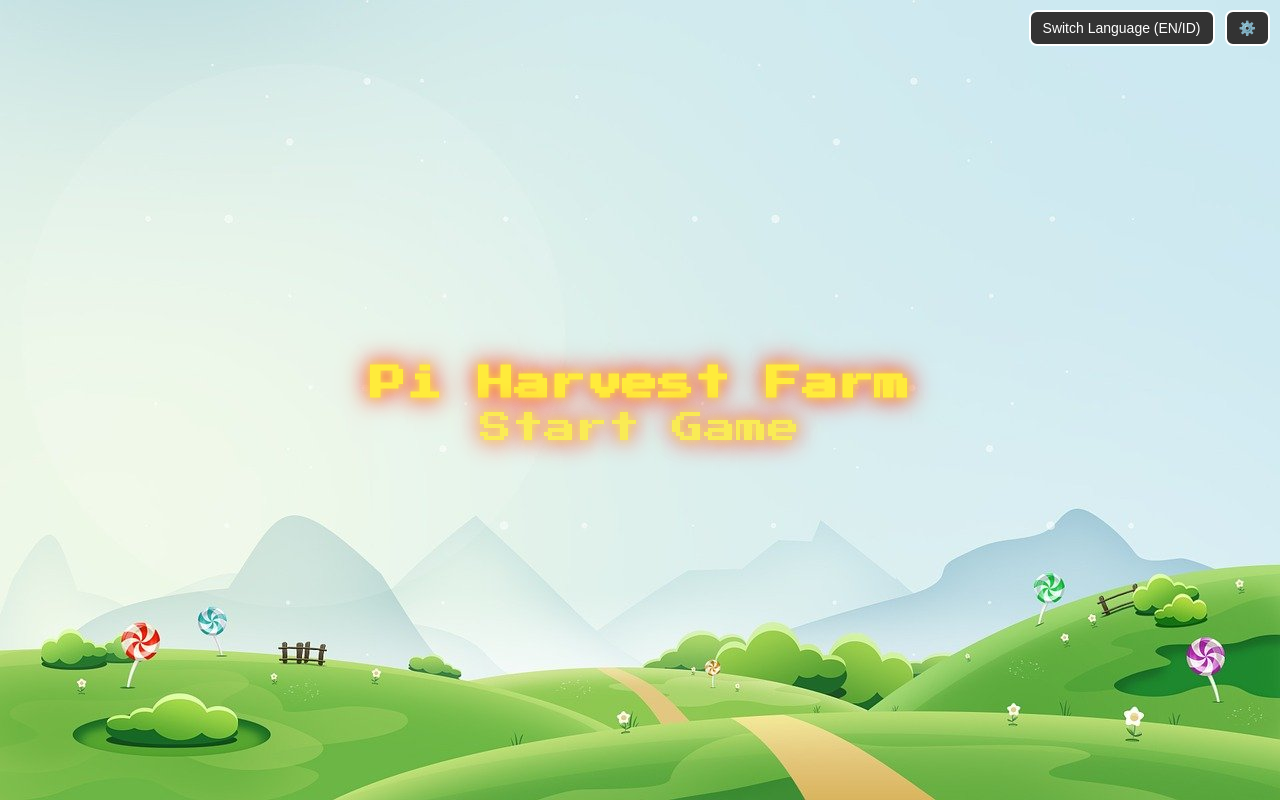
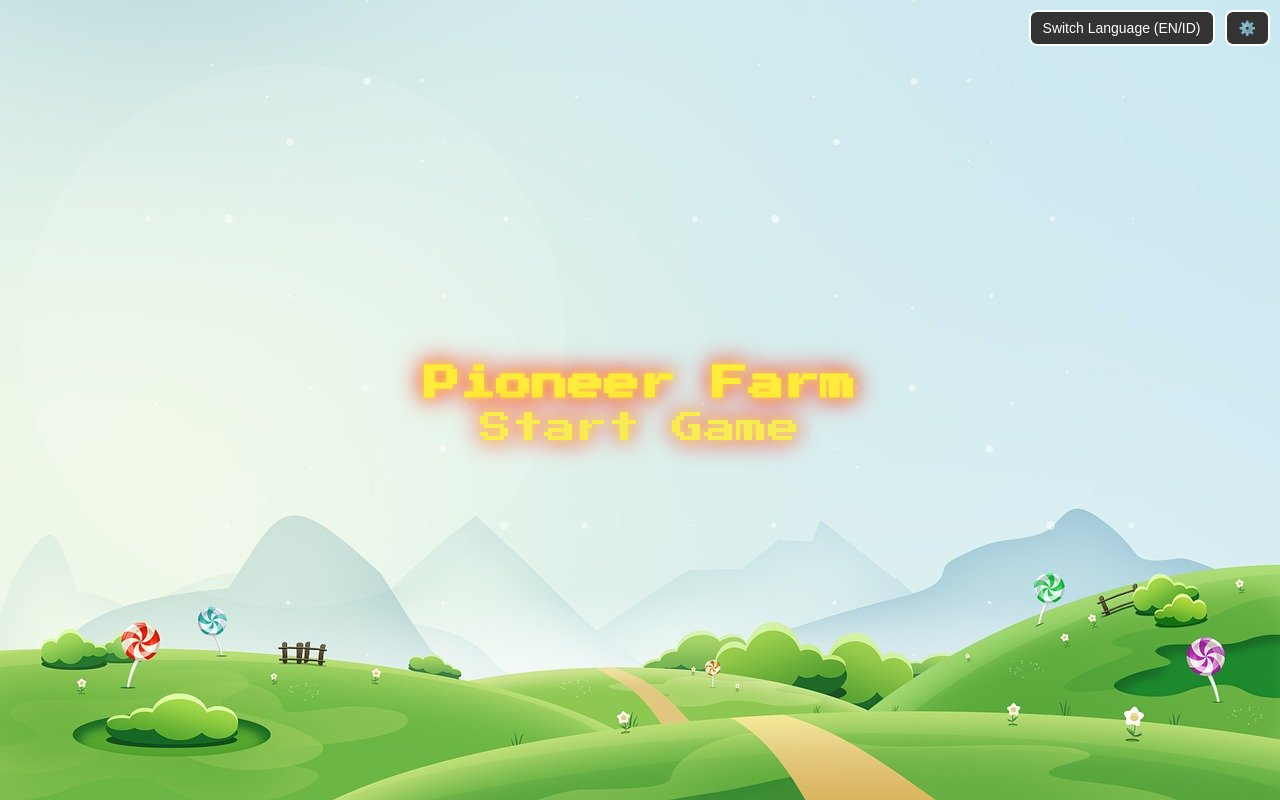
Before and after one commit to mamanggim/harvest-pi, a plain HTML site: page index.html in a window 1280 px wide. Drawn offline with Linux system fonts and the light colour scheme; no server answers.

Commit message:
Update index.html

```diff
--- a/index.html
+++ b/index.html
@@ -3,18 +3,18 @@
 <head>
   <meta charset="UTF-8">
   <meta name="viewport" content="width=device-width, initial-scale=1.0">
-  <title id="title">Pi Harvest Farm</title>
+  <title id="title">Pioneer Farm</title>
   <link href="https://fonts.googleapis.com/css2?family=Press+Start+2P&display=swap" rel="stylesheet">
   <link rel="stylesheet" href="farm/style.css?v=40">
 </head>
 <body>
   <div id="loading-screen">
-    <h1>Pi Harvest Farm</h1>
+    <h1>Pioneer Farm</h1>
     <div class="loading-animation">Loading...</div>
   </div>
 
   <div id="start-screen" style="display: none;">
-    <h1 id="title">Pi Harvest Farm</h1>
+    <h1 id="title">Pioneer Farm</h1>
     <div id="start-text" class="start-text">Start Game</div>
     <div class="corner-buttons">
       <button id="lang-toggle">Switch Language (EN/ID)</button>
@@ -38,7 +38,7 @@
       <button id="game-settings-btn">⚙️</button>
       <button id="exit-game-btn">Exit</button>
     </div>
-    <h1 id="game-title">Pi Harvest Farm</h1>
+    <h1 id="game-title">Pioneer Farm</h1>
     <div id="wallet">
       <span id="farm-coins">0 Farm Coins</span> |
       <span id="pi-coins">0.00 PI</span> |
@@ -83,7 +83,7 @@
     </div>
     <div id="exchange" class="tab-content">
       <h2 id="exchange-title">Exchange</h2>
-      <p id="exchange-rate">1 PI = 10,000 Farm Coins</p>
+      <p id="exchange-rate">1 PI = 1,000,000 Farm Coins</p>
       <input type="number" id="exchange-amount" placeholder="Enter PI amount">
       <p><span id="exchange-result-label">Farm Coins:</span> <span id="exchange-result">0</span></p>
       <button id="exchange-btn">Exchange to Farm Coins</button>
```
